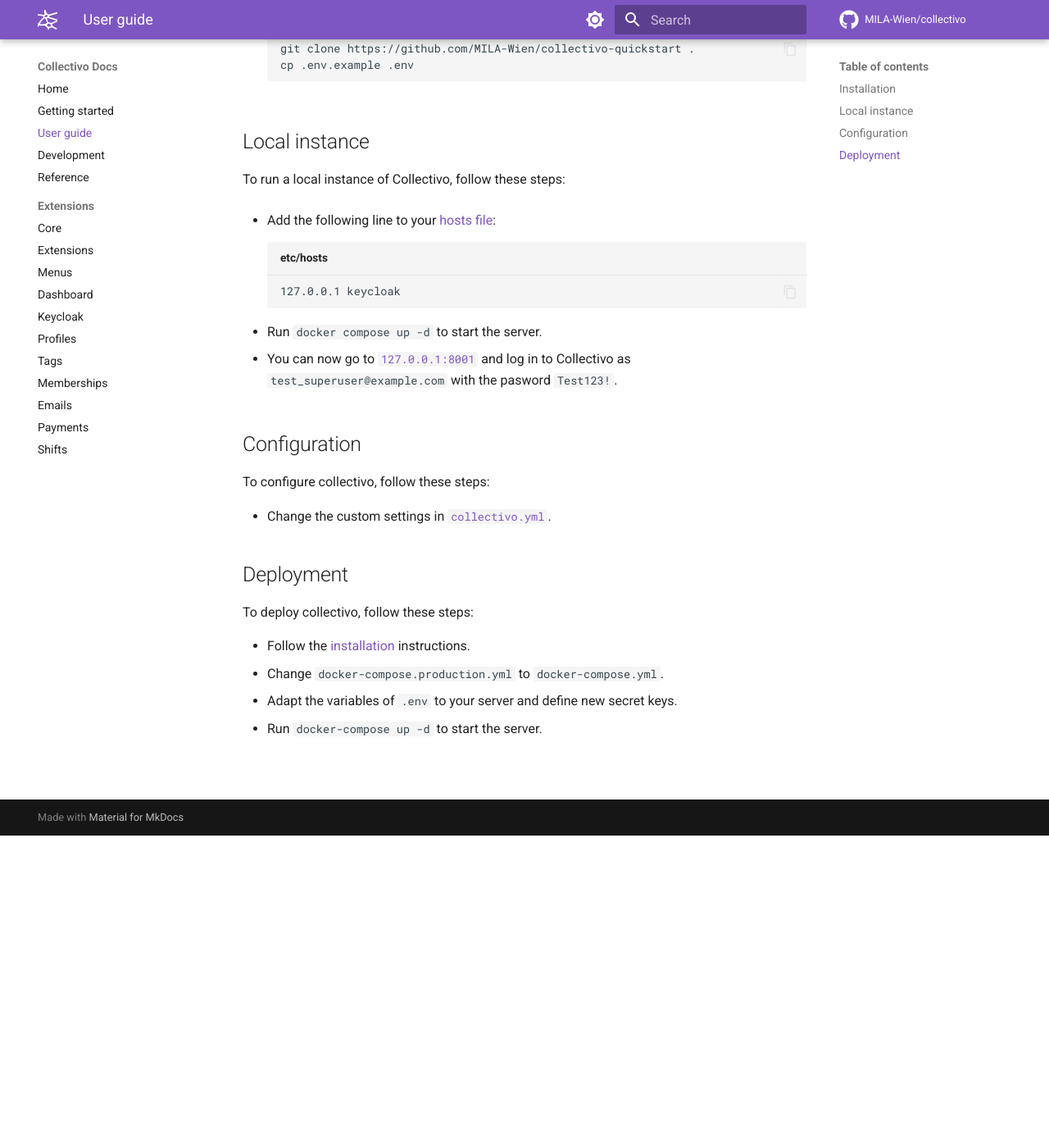
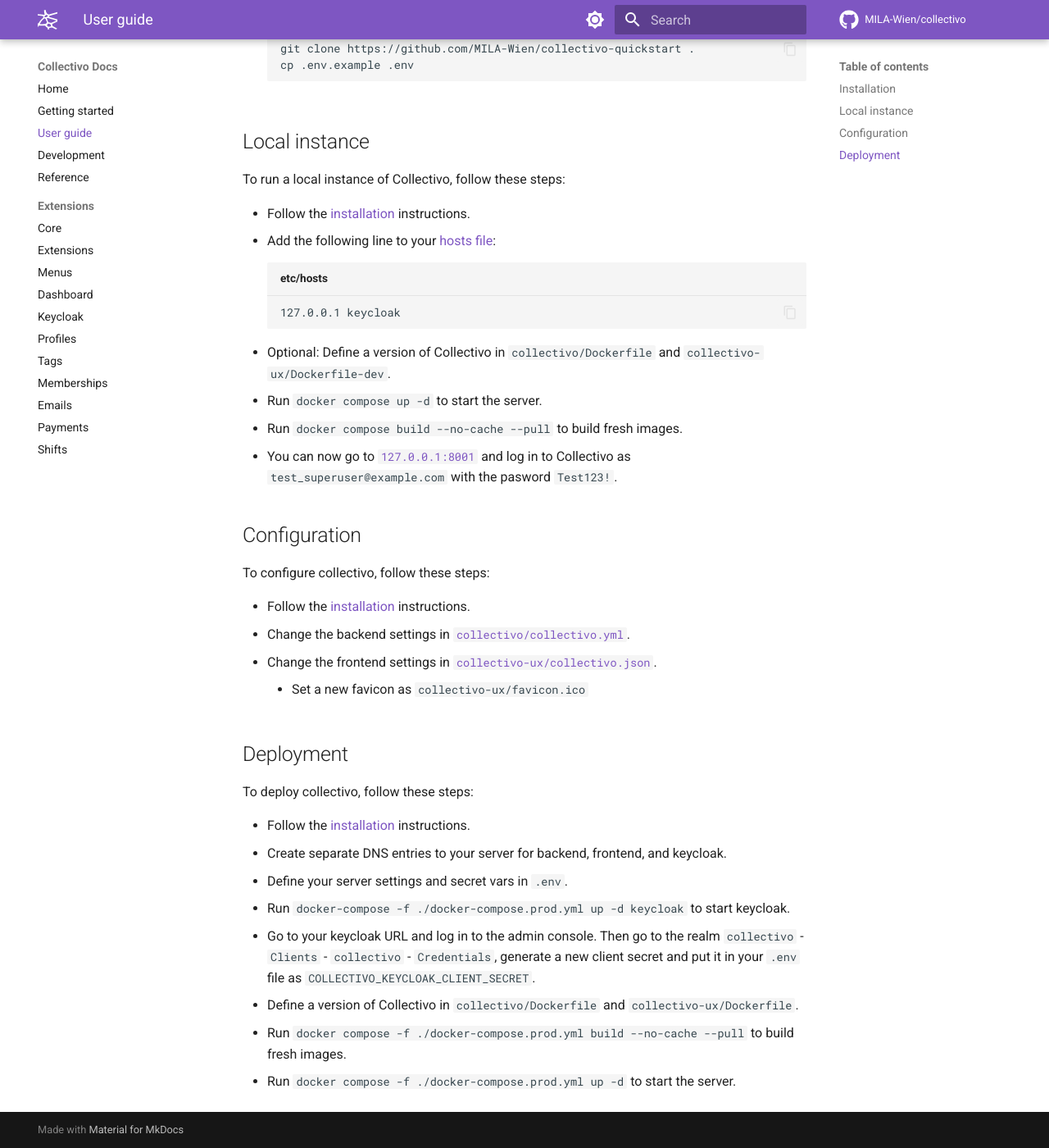
Before and after one commit to christwopointoh/collectivo, an MkDocs documentation site: the page built from docs/guide.md, in a window 1280 px wide and 1400 px high, scrolled down 381 px. Shown: the whole window at 82% size. Built offline with MkDocs 1.6.1 and Material for MkDocs 9.7.7, drawn with Linux system fonts in a browser that asks for light colours; comment, search, counter and statistics services are not loaded.

Commit message:
Extend docs

````diff
--- a/docs/guide.md
+++ b/docs/guide.md
@@ -19,28 +19,36 @@
 
 To run a local instance of Collectivo, follow these steps:
 
+- Follow the [installation](guide.md#installation) instructions.
 - Add the following line to your [hosts file](https://www.howtogeek.com/27350/beginner-geek-how-to-edit-your-hosts-file/):
 
     ```title="etc/hosts"
     127.0.0.1 keycloak
     ```
 
+- Optional: Define a version of Collectivo in `collectivo/Dockerfile` and `collectivo-ux/Dockerfile-dev`.
 - Run `docker compose up -d` to start the server.
-
+- Run `docker compose build --no-cache --pull` to build fresh images.
 - You can now go to [`127.0.0.1:8001`](http://127.0.0.1:8001) and log in to Collectivo as `test_superuser@example.com` with the pasword `Test123!`.
-
 
 ## Configuration
 
 To configure collectivo, follow these steps:
 
-- Change the custom settings in [`collectivo.yml`](reference.md#backend-settings).
+- Follow the [installation](guide.md#installation) instructions.
+- Change the backend settings in [`collectivo/collectivo.yml`](reference.md#backend-settings).
+- Change the frontend settings in [`collectivo-ux/collectivo.json`](reference.md#frontend-settings).
+    - Set a new favicon as `collectivo-ux/favicon.ico`
 
 ## Deployment
 
 To deploy collectivo, follow these steps:
 
 - Follow the [installation](guide.md#installation) instructions.
-- Change `docker-compose.production.yml` to `docker-compose.yml`.
-- Adapt the variables of `.env` to your server and define new secret keys.
-- Run `docker-compose up -d` to start the server.
+- Create separate DNS entries to your server for backend, frontend, and keycloak.
+- Define your server settings and secret vars in `.env`.
+- Run `docker-compose -f ./docker-compose.prod.yml up -d keycloak` to start keycloak.
+- Go to your keycloak URL and log in to the admin console. Then go to the realm `collectivo` - `Clients` - `collectivo` - `Credentials`, generate a new client secret and put it in your `.env` file as `COLLECTIVO_KEYCLOAK_CLIENT_SECRET`.
+- Define a version of Collectivo in `collectivo/Dockerfile` and `collectivo-ux/Dockerfile`.
+- Run `docker compose -f ./docker-compose.prod.yml build --no-cache --pull` to build fresh images.
+- Run `docker compose -f ./docker-compose.prod.yml up -d` to start the server.
````
Also changed, not shown: docs/index.md (+1 -1 lines), docs/reference.md (+8 -7 lines).
